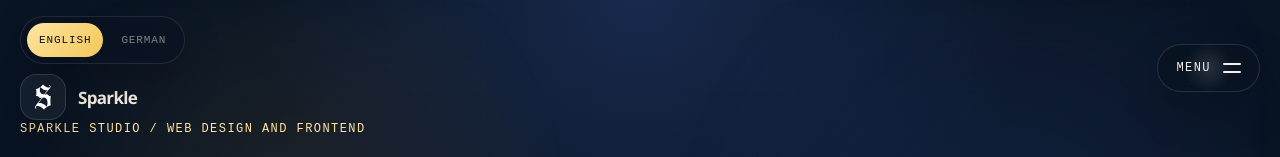
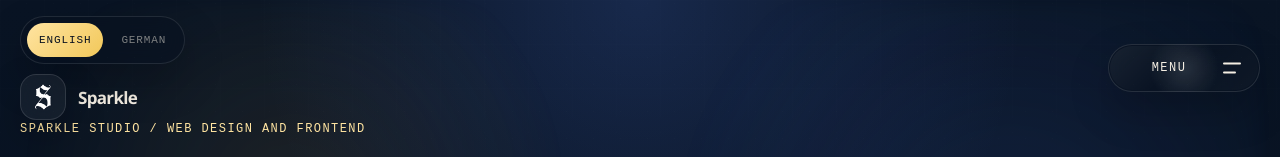
Before and after one commit to sw8tx/sw8tx.lol, a Next.js app: page / in a window 1280 px wide. Shown: the top 157 px of the page. Built offline with nearby package versions, Linux system fonts and the light colour scheme.

Commit message:
Refine menu motion design

```diff
--- a/components/HomePageClient.tsx
+++ b/components/HomePageClient.tsx
@@ -456,11 +456,47 @@ export function HomePageClient() {
             whileHover={reduceMotion ? undefined : { y: -2, scale: 1.01 }}
             whileTap={reduceMotion ? undefined : { scale: 0.99 }}
           >
-            <span className="menu-toggle-label">{menuOpen ? copy.menuButton.close : copy.menuButton.open}</span>
-            <span className="menu-toggle-icon" aria-hidden="true">
-              <span />
-              <span />
+            <span className="menu-toggle-label-shell">
+              <AnimatePresence mode="wait" initial={false}>
+                <motion.span
+                  animate={{ opacity: 1, y: 0, filter: "blur(0px)" }}
+                  className="menu-toggle-label"
+                  exit={{ opacity: 0, y: -8, filter: "blur(6px)" }}
+                  initial={{ opacity: 0, y: 8, filter: "blur(6px)" }}
+                  key={menuOpen ? "close" : "open"}
+                  transition={{ duration: 0.22, ease: [0.16, 1, 0.3, 1] }}
+                >
+                  {menuOpen ? copy.menuButton.close : copy.menuButton.open}
+                </motion.span>
+              </AnimatePresence>
             </span>
+            <motion.span
+              animate={reduceMotion ? { rotate: 0 } : { rotate: menuOpen ? 180 : 0 }}
+              className="menu-toggle-icon"
+              aria-hidden="true"
+              transition={{ duration: 0.42, ease: [0.22, 1, 0.36, 1] }}
+            >
+              <motion.span
+                animate={
+                  reduceMotion
+                    ? { rotate: 0, y: 0, width: "100%" }
+                    : menuOpen
+                      ? { rotate: 45, y: 0, width: "100%" }
+                      : { rotate: 0, y: -4.5, width: "100%" }
+                }
+                transition={{ duration: 0.34, ease: [0.22, 1, 0.36, 1] }}
+              />
+              <motion.span
+                animate={
+                  reduceMotion
+                    ? { rotate: 0, y: 0, width: "100%" }
+                    : menuOpen
+                      ? { rotate: -45, y: 0, width: "100%" }
+                      : { rotate: 0, y: 4.5, width: "70%" }
+                }
+                transition={{ duration: 0.34, ease: [0.22, 1, 0.36, 1] }}
+              />
+            </motion.span>
           </motion.button>
         </nav>
 
@@ -472,13 +508,26 @@ export function HomePageClient() {
               exit={{ opacity: 0 }}
               id="site-menu"
               initial={{ opacity: 0 }}
+              transition={{ duration: 0.2, ease: [0.32, 0, 0.67, 0] }}
             >
               <motion.div
-                animate={{ opacity: 1, scale: 1, y: 0 }}
+                animate={
+                  reduceMotion
+                    ? { opacity: 1, scale: 1, y: 0 }
+                    : { opacity: 1, scale: 1, y: 0, rotateX: 0, clipPath: "inset(0% 0% 0% 0% round 30px)" }
+                }
                 className="menu-film"
-                exit={{ opacity: 0, scale: 0.98, y: 14 }}
-                initial={{ opacity: 0, scale: 0.98, y: 14 }}
-                transition={{ duration: 0.26, ease: [0.16, 1, 0.3, 1] }}
+                exit={
+                  reduceMotion
+                    ? { opacity: 0, scale: 0.98, y: 14 }
+                    : { opacity: 0, scale: 0.985, y: 18, rotateX: -8, clipPath: "inset(10% 0% 0% 0% round 30px)" }
+                }
+                initial={
+                  reduceMotion
+                    ? { opacity: 0, scale: 0.98, y: 14 }
+                    : { opacity: 0, scale: 0.985, y: 18, rotateX: -8, clipPath: "inset(10% 0% 0% 0% round 30px)" }
+                }
+                transition={{ duration: 0.34, ease: [0.16, 1, 0.3, 1] }}
               >
                 <div className="menu-topbar">
                   <span className="menu-badge">{copy.menuBadge}</span>
@@ -489,13 +538,21 @@ export function HomePageClient() {
                 <div className="menu-panel">
                   {copy.menuItems.map((item, index) => (
                     <motion.a
-                      animate={{ opacity: 1, x: 0 }}
+                      animate={
+                        reduceMotion
+                          ? { opacity: 1, x: 0 }
+                          : { opacity: 1, x: 0, y: 0, filter: "blur(0px)" }
+                      }
                       className="menu-link"
                       href={item.href}
-                      initial={{ opacity: 0, x: -14 }}
+                      initial={
+                        reduceMotion
+                          ? { opacity: 0, x: -14 }
+                          : { opacity: 0, x: -18, y: 10, filter: "blur(8px)" }
+                      }
                       key={item.href}
                       onClick={() => setMenuOpen(false)}
-                      transition={{ delay: index * 0.04, duration: 0.22 }}
+                      transition={{ delay: 0.04 + index * 0.05, duration: 0.28, ease: [0.16, 1, 0.3, 1] }}
                     >
                       <span className="menu-link-meta" aria-hidden="true">
                         {String(index + 1).padStart(2, "0")}
--- a/styles/globals.css
+++ b/styles/globals.css
@@ -316,6 +316,8 @@ img {
 .menu-close {
   --pointer-x: 50%;
   --pointer-y: 50%;
+  position: relative;
+  overflow: hidden;
   display: inline-flex;
   align-items: center;
   gap: 12px;
@@ -332,27 +334,48 @@ img {
   transition: transform 180ms ease, border-color 180ms ease, background 180ms ease;
 }
 
+.menu-toggle::after {
+  content: "";
+  position: absolute;
+  inset: 1px;
+  border-radius: inherit;
+  background: linear-gradient(135deg, rgba(255, 255, 255, 0.08), transparent 45%, rgba(255, 255, 255, 0.03));
+  opacity: 0.8;
+  pointer-events: none;
+}
+
+.menu-toggle.is-open {
+  border-color: rgba(242, 200, 90, 0.28);
+  background:
+    radial-gradient(circle at var(--pointer-x) var(--pointer-y), rgba(255, 255, 255, 0.16), transparent 42%),
+    linear-gradient(135deg, rgba(29, 42, 62, 0.92), rgba(9, 18, 32, 0.84));
+}
+
+.menu-toggle-label-shell {
+  position: relative;
+  display: inline-grid;
+  min-width: 5.25rem;
+  min-height: 1.1rem;
+  align-items: center;
+}
+
 .menu-toggle-icon {
   position: relative;
   width: 18px;
-  height: 12px;
+  height: 18px;
+  flex: 0 0 18px;
 }
 
 .menu-toggle-icon span {
   position: absolute;
   left: 0;
+  top: 50%;
   width: 100%;
   height: 2px;
   border-radius: 999px;
   background: currentColor;
-}
-
-.menu-toggle-icon span:first-child {
-  top: 1px;
-}
-
-.menu-toggle-icon span:last-child {
-  bottom: 1px;
+  transform-origin: center;
+  translate: 0 -50%;
 }
 
 .menu-toggle-label,
@@ -374,6 +397,10 @@ img {
   text-transform: uppercase;
 }
 
+.menu-toggle-label {
+  white-space: nowrap;
+}
+
 .menu-overlay {
   position: fixed;
   inset: 0;
@@ -392,6 +419,8 @@ img {
   background:
     linear-gradient(180deg, rgba(15, 28, 48, 0.96) 0%, rgba(7, 16, 28, 0.98) 100%);
   box-shadow: 0 34px 90px rgba(0, 0, 0, 0.45);
+  transform-origin: top center;
+  perspective: 1200px;
 }
 
 .menu-topbar {
@@ -1096,6 +1125,10 @@ img {
     border-color: rgba(255, 255, 255, 0.18);
   }
 
+  .menu-toggle.is-open:hover {
+    border-color: rgba(242, 200, 90, 0.4);
+  }
+
   .work-card:hover,
   .process-card:hover,
   .contact-panel:hover,
```
